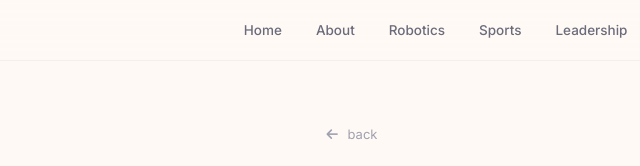
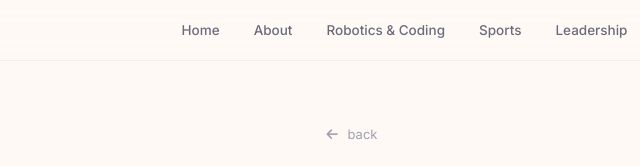
Before and after one commit to KiaraBhandari8/portfolio, a plain HTML site: page pages/contact.html in a window 1280 px wide. Shown: the top 166 px of the page, 288-928 px from the left. Drawn offline with nearby package versions, Linux system fonts and the light colour scheme; a web font is replaced by a local one.

Commit message:
Update navigation link for Robotics section

```diff
--- a/pages/contact.html
+++ b/pages/contact.html
@@ -11,7 +11,7 @@
   <link rel="stylesheet" href="https://cdnjs.cloudflare.com/ajax/libs/font-awesome/6.5.0/css/all.min.css">
 </head>
 <body>
-  <nav id="navbar"><div class="nav-container"><a href="../index.html" class="nav-logo">Kiara.</a><button class="nav-toggle" id="navToggle" aria-label="Menu"><span></span><span></span><span></span></button><ul class="nav-links" id="navLinks"><li><a href="../index.html">Home</a></li><li><a href="about.html">About</a></li><li><a href="robotics.html">Robotics</a></li><li><a href="sports.html">Sports</a></li><li><a href="leadership.html">Leadership</a></li><li><a href="service.html">Service</a></li><li><a href="contact.html" class="nav-cta active">Say Hi!</a></li></ul></div></nav>
+  <nav id="navbar"><div class="nav-container"><a href="../index.html" class="nav-logo">Kiara.</a><button class="nav-toggle" id="navToggle" aria-label="Menu"><span></span><span></span><span></span></button><ul class="nav-links" id="navLinks"><li><a href="../index.html">Home</a></li><li><a href="about.html">About</a></li><li><a href="robotics.html">Robotics & Coding</a></li><li><a href="sports.html">Sports</a></li><li><a href="leadership.html">Leadership</a></li><li><a href="service.html">Service</a></li><li><a href="contact.html" class="nav-cta active">Say Hi!</a></li></ul></div></nav>
 
   <section class="page-hero">
     <div class="container">
```
